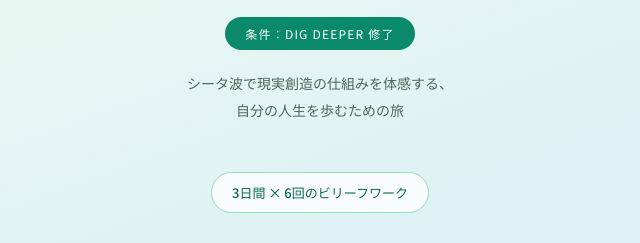
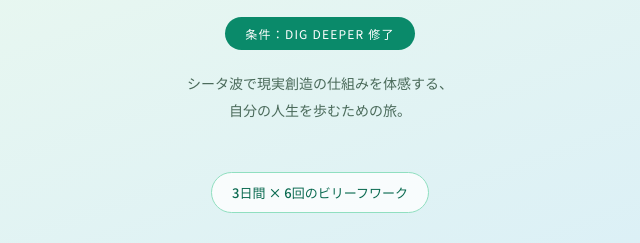
Before and after one commit to iyorin-mana-Grace/mana-Grace, a plain HTML site: page game_of_life_lp.html in a window 1280 px wide. Shown: the part 358-601 px from the top of the page, 320-960 px from the left. Drawn offline with Linux system fonts and the light colour scheme.

Commit message:
Add files via upload

```diff
--- a/game_of_life_lp.html
+++ b/game_of_life_lp.html
@@ -196,7 +196,7 @@
   </div>
   <br>
   <div class="condition-badge">条件：DIG DEEPER 修了</div>
-  <p class="hero-sub">シータ波で現実創造の仕組みを体感する、<br>自分の人生を歩むための旅</p>
+  <p class="hero-sub">シータ波で現実創造の仕組みを体感する、<br>自分の人生を歩むための旅。</p>
   <div class="hero-days">3日間 × 6回のビリーフワーク</div>
 </div>
 
```
